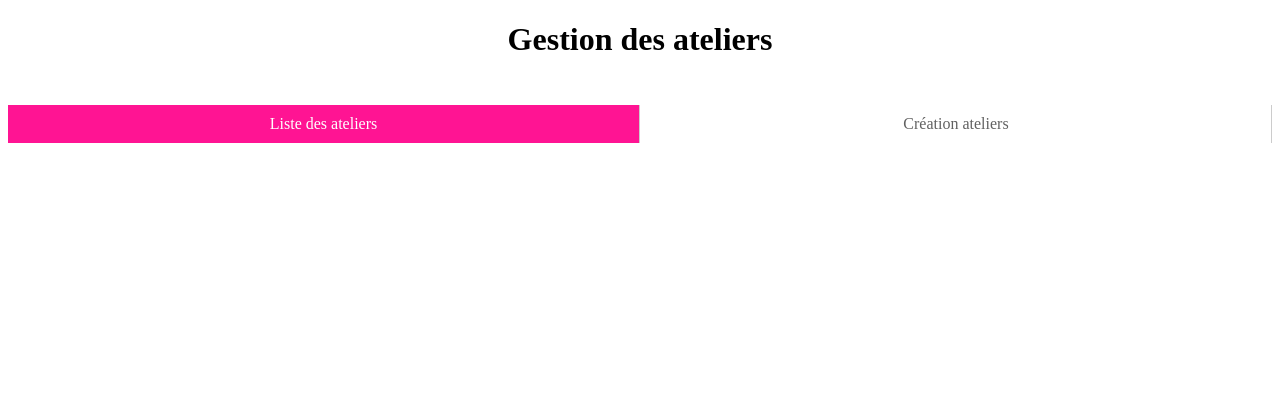
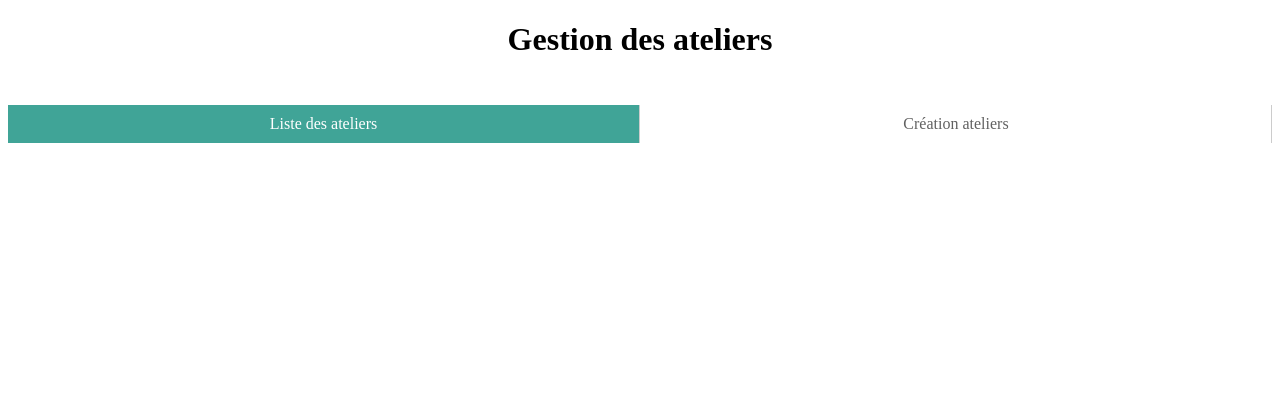
Before and after one commit to waaliid/CDP_ITW_DEV, a PHP site: page / in a window 1280 px wide, with the pointer over the restyled element. Shown: the top 420 px of the page. Run offline with PHP 8.4, Linux system fonts and the light colour scheme.

Commit message:
Mise à jour du fichier style_index.css

```diff
--- a/Src/Web/css/style_index.css
+++ b/Src/Web/css/style_index.css
@@ -1,4 +1,3 @@
-
 nav {
     width: 100%;
     background: white;
@@ -23,7 +22,7 @@ nav ul li {
 }
 
 nav ul li a:hover{
-	background-color: deeppink;
+	background-color: #40A497;
 	color:white;
 }
 nav ul li:first-child {
```
